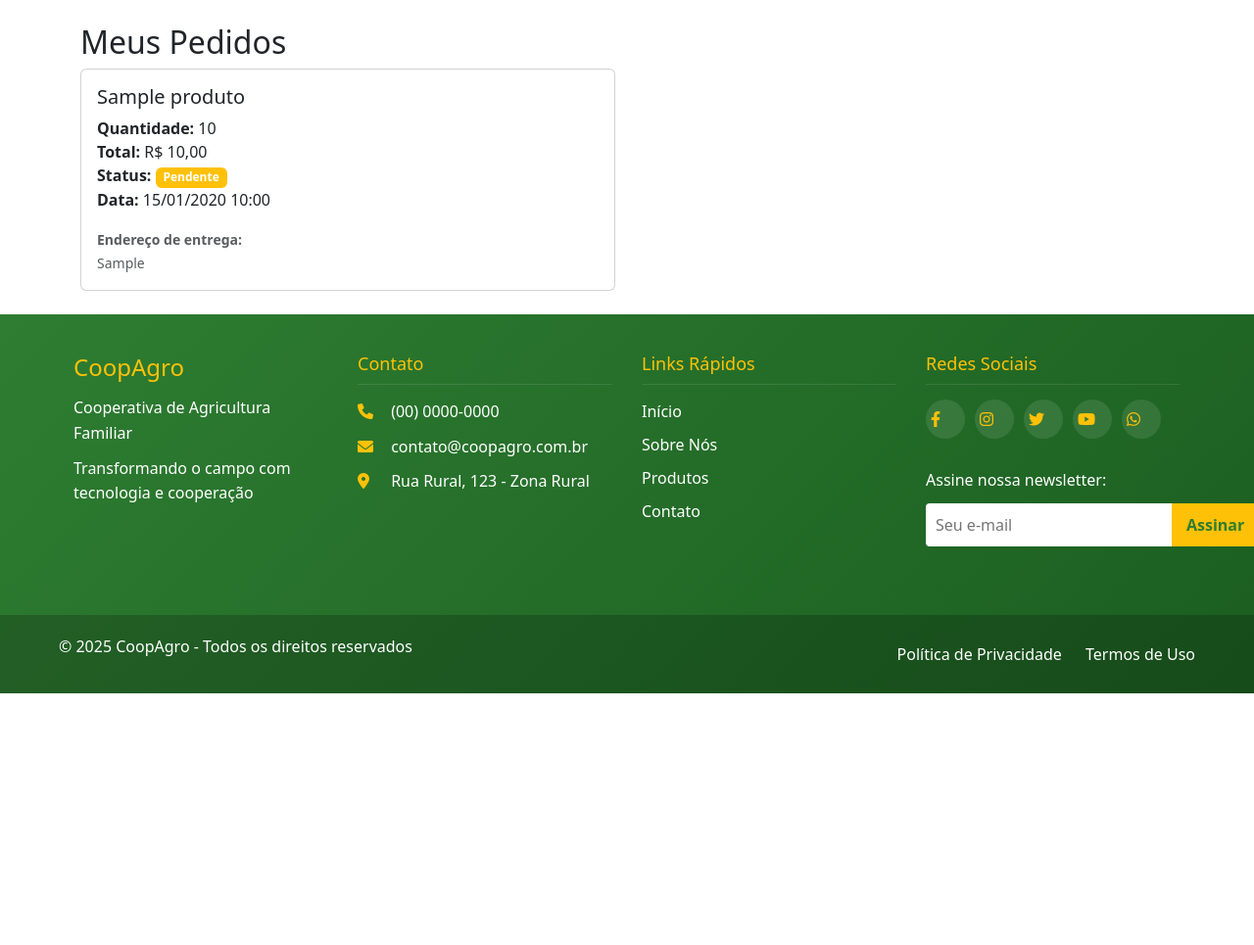
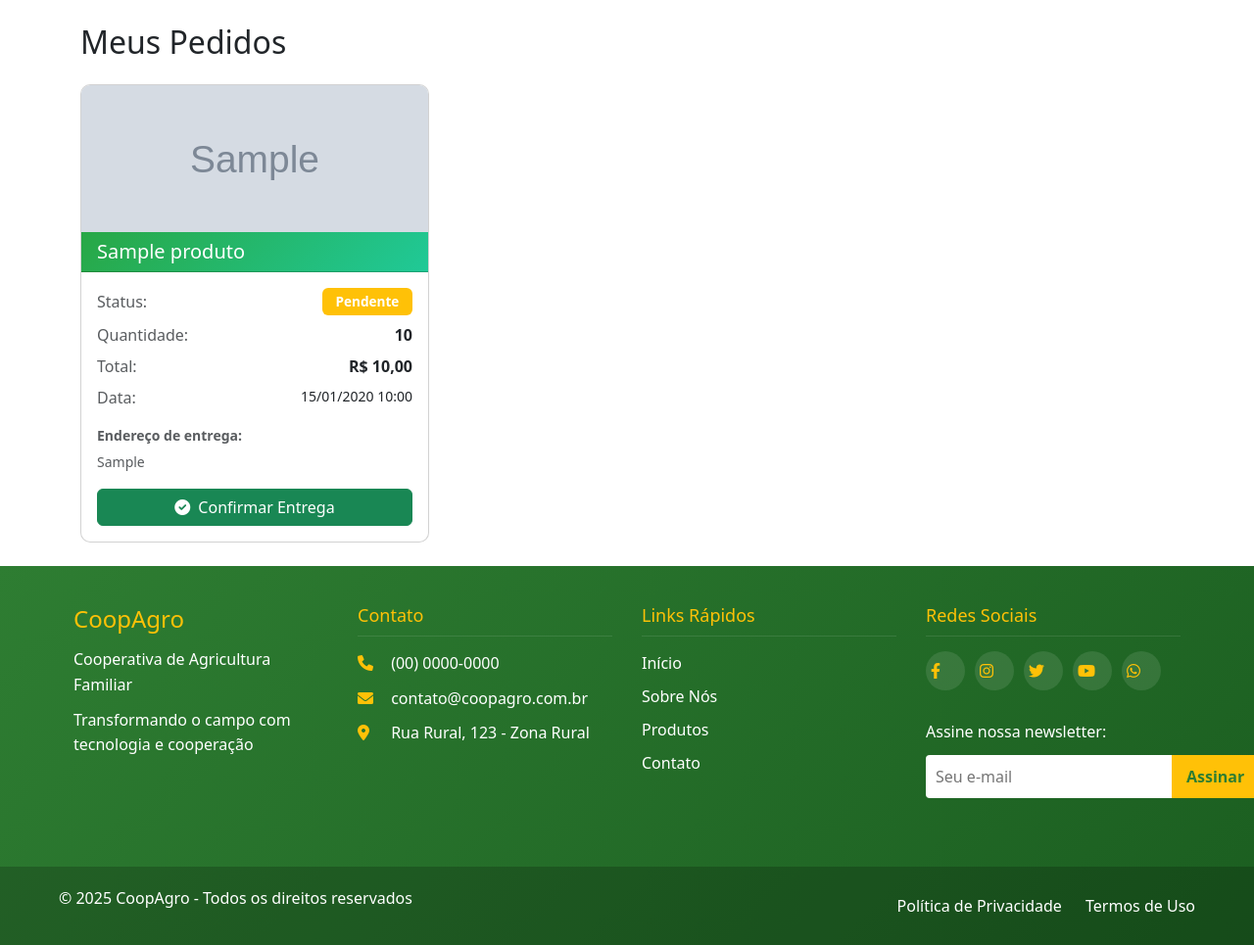
Before and after one commit to KamillaKempim/CoopAgro, a PHP site: page /meus_pedidos.php in a window 1280 px wide. Shown: the part 126-1091 px from the top of the page at 98% size. Before the commit the page ends 834 px from the top, so only its background shows below. Run offline with PHP 8.4, Linux system fonts and the light colour scheme; a user stored in the database is signed in; tables that the repository leaves empty hold one stand-in row (values such as "Sample post"); grey boxes marked "Sample" are stand-in pictures.

Commit message:
Alteração da tela dos pedidos

```diff
--- a/meus_pedidos.php
+++ b/meus_pedidos.php
@@ -6,6 +6,26 @@ checkAuth();
 try {
     $conn = getDBConnection();
     $usuario_id = $_SESSION['user_id'];
+
+    // Processar confirmação de entrega
+    if (isset($_POST['confirmar_entrega'])) {
+        $pedido_id = $_POST['pedido_id'];
+
+        // Verificar se o pedido pertence ao usuário atual
+        $stmt = $conn->prepare("SELECT * FROM pedidos WHERE id = ? AND usuario_id = ?");
+        $stmt->execute([$pedido_id, $usuario_id]);
+        $pedido = $stmt->fetch(PDO::FETCH_ASSOC);
+
+        if ($pedido) {
+            // Atualizar status para "entregue"
+            $updateStmt = $conn->prepare("UPDATE pedidos SET status = 'entregue' WHERE id = ?");
+            $updateStmt->execute([$pedido_id]);
+
+            // Recarregar os pedidos após atualização
+            header("Location: meus_pedidos.php");
+            exit();
+        }
+    }
 
     // Busca os pedidos do usuário
     $stmt = $conn->prepare("
@@ -30,45 +50,129 @@ try {
     <meta name="viewport" content="width=device-width, initial-scale=1.0">
     <title>Meus Pedidos - CoopAgro</title>
     <link href="https://cdn.jsdelivr.net/npm/bootstrap@5.3.0/dist/css/bootstrap.min.css" rel="stylesheet">
+    <link rel="stylesheet" href="https://cdnjs.cloudflare.com/ajax/libs/font-awesome/6.4.0/css/all.min.css">
+    <style>
+        .card-pedido {
+            transition: transform 0.3s, box-shadow 0.3s;
+            border-radius: 10px;
+            overflow: hidden;
+        }
+        .card-pedido:hover {
+            transform: translateY(-5px);
+            box-shadow: 0 10px 20px rgba(0,0,0,0.1);
+        }
+        .status-badge {
+            font-size: 0.85rem;
+            padding: 0.5em 1em;
+        }
+        .product-image {
+            height: 150px;
+            object-fit: cover;
+            width: 100%;
+        }
+        .btn-confirmar {
+            transition: all 0.3s;
+        }
+        .btn-confirmar:hover {
+            transform: scale(1.05);
+        }
+        .empty-state {
+            padding: 3rem 1rem;
+        }
+        .card-header-custom {
+            background: linear-gradient(135deg, #28a745, #20c997);
+            color: white;
+            font-weight: 600;
+        }
+        @media (max-width: 576px) {
+            .card-body {
+                padding: 1rem;
+            }
+            .btn-confirmar {
+                width: 100%;
+                margin-top: 0.5rem;
+            }
+        }
+    </style>
 </head>
 <body>
     <?php include 'includes/_menu.php'; ?>
 
     <div class="container mt-4">
-        <h2>Meus Pedidos</h2>
+        <h2 class="mb-4">Meus Pedidos</h2>
 
         <?php if (isset($error)): ?>
             <div class="alert alert-danger"><?php echo $error; ?></div>
         <?php elseif (empty($pedidos)): ?>
-            <div class="alert alert-info text-center">
+            <div class="alert alert-info text-center empty-state">
+                <div class="mb-3">
+                    <i class="fas fa-shopping-cart fa-3x text-muted"></i>
+                </div>
                 <h4>Nenhum pedido encontrado</h4>
-                <p>Você ainda não realizou nenhum pedido.</p>
+                <p class="mb-3">Você ainda não realizou nenhum pedido.</p>
                 <a href="produtos.php" class="btn btn-success">Fazer Primeira Encomenda</a>
             </div>
         <?php else: ?>
             <div class="row">
                 <?php foreach ($pedidos as $pedido): ?>
-                    <div class="col-md-6 mb-4">
-                        <div class="card">
+                    <div class="col-12 col-md-6 col-lg-4 mb-4">
+                        <div class="card card-pedido h-100">
+                            <?php if (!empty($pedido['imagem_url'])): ?>
+                               <img src="<?php echo 'uploads/produtos/' . htmlspecialchars($pedido['imagem_url']); ?>"
+                                     class="product-image"
+                                     alt="<?php echo htmlspecialchars($pedido['produto_nome']); ?>">
+                            <?php else: ?>
+                                <div class="product-image bg-light d-flex align-items-center justify-content-center">
+                                    <i class="fas fa-box-open fa-3x text-muted"></i>
+                                </div>
+                            <?php endif; ?>
+
+                            <div class="card-header card-header-custom">
+                                <h5 class="card-title mb-0"><?php echo htmlspecialchars($pedido['produto_nome']); ?></h5>
+                            </div>
+
                             <div class="card-body">
-                                <h5 class="card-title"><?php echo htmlspecialchars($pedido['produto_nome']); ?></h5>
-                                <p class="card-text">
-                                    <strong>Quantidade:</strong> <?php echo $pedido['quantidade']; ?><br>
-                                    <strong>Total:</strong> R$ <?php echo number_format($pedido['total'], 2, ',', '.'); ?><br>
-                                    <strong>Status:</strong>
-                                    <span class="badge
+                                <div class="d-flex justify-content-between align-items-center mb-2">
+                                    <span class="text-muted">Status:</span>
+                                    <span class="badge status-badge
                                         <?php echo $pedido['status'] == 'entregue' ? 'bg-success' :
                                               ($pedido['status'] == 'cancelado' ? 'bg-danger' : 'bg-warning'); ?>">
                                         <?php echo ucfirst($pedido['status']); ?>
-                                    </span><br>
-                                    <strong>Data:</strong> <?php echo date('d/m/Y H:i', strtotime($pedido['data_pedido'])); ?>
-                                </p>
-                                <p class="card-text">
-                                    <small class="text-muted">
-                                        <strong>Endereço de entrega:</strong><br>
-                                        <?php echo htmlspecialchars($pedido['endereco_entrega']); ?>
-                                    </small>
-                                </p>
+                                    </span>
+                                </div>
+
+                                <div class="d-flex justify-content-between mb-2">
+                                    <span class="text-muted">Quantidade:</span>
+                                    <strong><?php echo $pedido['quantidade']; ?></strong>
+                                </div>
+
+                                <div class="d-flex justify-content-between mb-2">
+                                    <span class="text-muted">Total:</span>
+                                    <strong>R$ <?php echo number_format($pedido['total'], 2, ',', '.'); ?></strong>
+                                </div>
+
+                                <div class="d-flex justify-content-between mb-3">
+                                    <span class="text-muted">Data:</span>
+                                    <small><?php echo date('d/m/Y H:i', strtotime($pedido['data_pedido'])); ?></small>
+                                </div>
+
+                                <div class="mb-3">
+                                    <small class="text-muted d-block mb-1"><strong>Endereço de entrega:</strong></small>
+                                    <small class="text-muted"><?php echo htmlspecialchars($pedido['endereco_entrega']); ?></small>
+                                </div>
+
+                                <?php if ($pedido['status'] != 'entregue' && $pedido['status'] != 'cancelado'): ?>
+                                    <form method="POST" class="mt-2">
+                                        <input type="hidden" name="pedido_id" value="<?php echo $pedido['id']; ?>">
+                                        <button type="submit" name="confirmar_entrega" class="btn btn-success btn-confirmar w-100">
+                                            <i class="fas fa-check-circle me-2"></i>Confirmar Entrega
+                                        </button>
+                                    </form>
+                                <?php elseif ($pedido['status'] == 'entregue'): ?>
+                                    <div class="alert alert-success text-center py-2 mt-2">
+                                        <i class="fas fa-check me-2"></i>Entregue
+                                    </div>
+                                <?php endif; ?>
                             </div>
                         </div>
                     </div>
@@ -78,5 +182,7 @@ try {
     </div>
 
     <?php include 'includes/_footer.php'; ?>
+
+    <script src="https://cdn.jsdelivr.net/npm/bootstrap@5.3.0/dist/js/bootstrap.bundle.min.js"></script>
 </body>
 </html>
```
Also changed, not shown: uploads/produtos/proposta_691b35496f096_1763390793.jpg (added), uploads/produtos/proposta_691b370f07dd8_1763391247.webp (added), uploads/propostas/proposta_691b35496f096_1763390793.jpg (added), uploads/propostas/proposta_691b370f07dd8_1763391247.webp (added).
